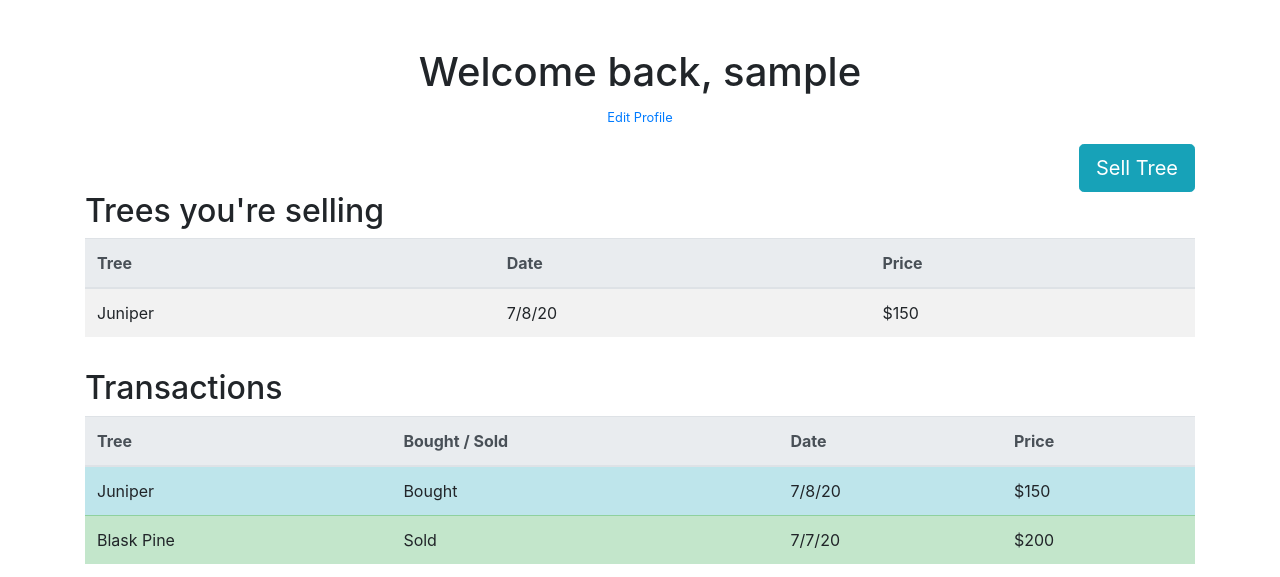
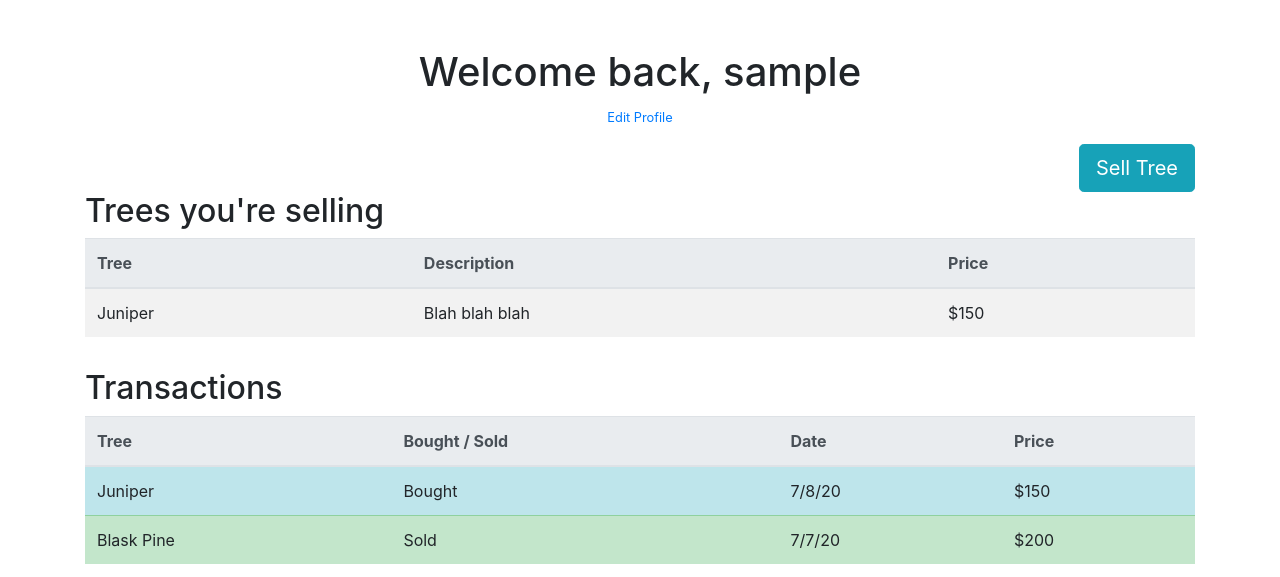
Before and after one commit to EndlessTrax/CS50, a Django app: page /dashboard/ in a window 1280 px wide. Shown: the part 40-617 px from the top of the page. Run offline with Django 3.2, Linux system fonts and the light colour scheme; the visitor is signed in with stand-in values (Sample User, id 1); some libraries are stand-ins or nearby versions.

Commit message:
updated the active trees table

```diff
--- a/final_project/templates/dashboard.html
+++ b/final_project/templates/dashboard.html
@@ -27,14 +27,14 @@
       <thead class="thead-light">
         <tr>
           <th scope="col">Tree</th>
-          <th scope="col">Date</th>
+          <th scope="col">Description</th>
           <th scope="col">Price</th>
         </tr>
       </thead>
       <tbody>
         <tr>
           <td>Juniper</td>
-          <td>7/8/20</td>
+          <td>Blah blah blah</td>
           <td>$150</td>
         </tr>
       </tbody>
```
